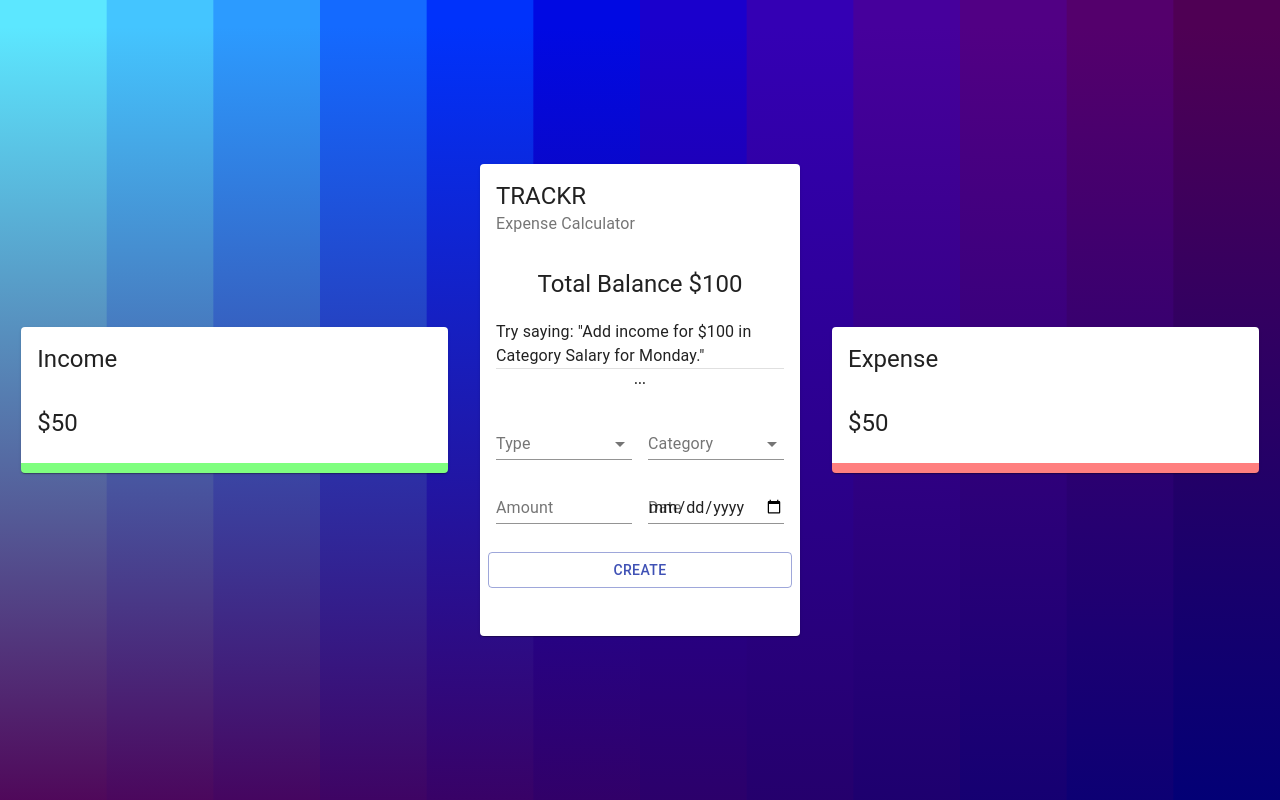
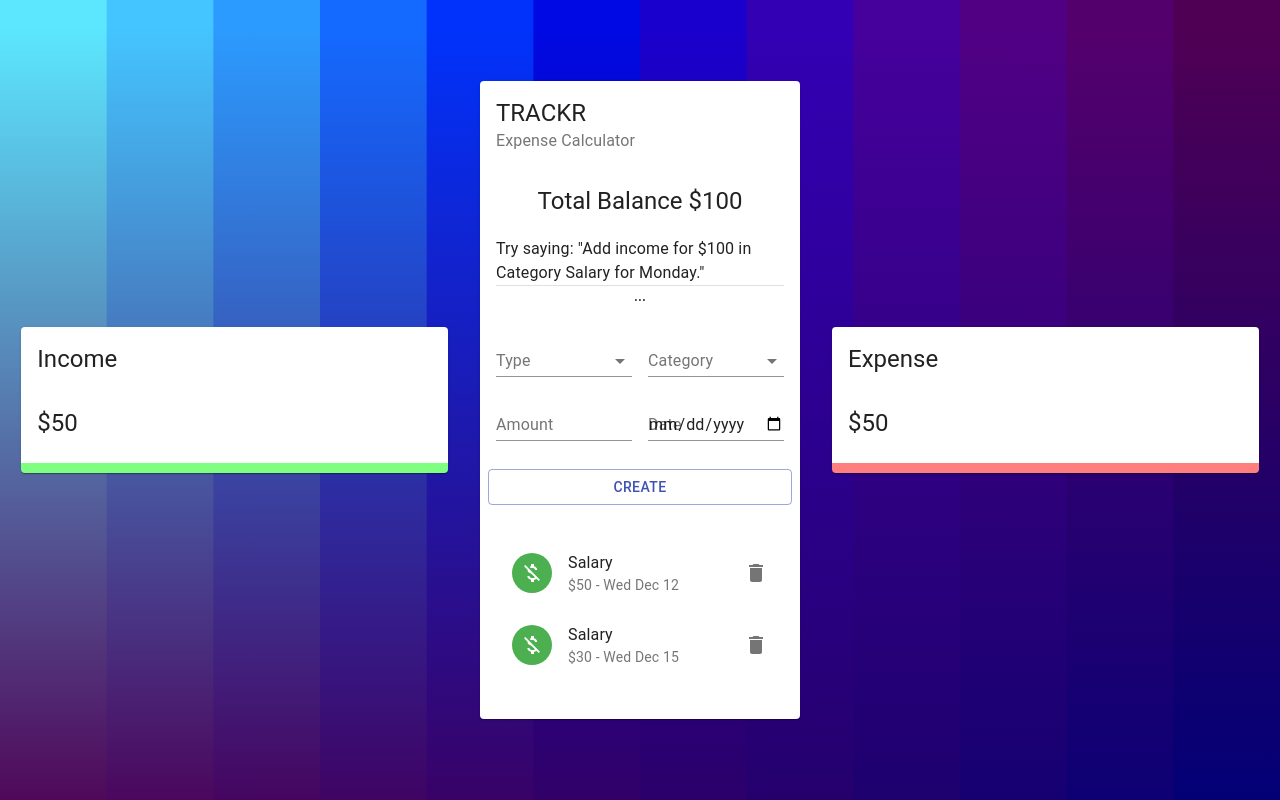
Before and after one commit to Roeck/Trackr, a React (Create React App) app: page / in a window 1280 px wide. Built offline with nearby package versions, Linux system fonts and the light colour scheme.

Commit message:
fixed List component

```diff
--- a/src/components/Main/List/List.jsx
+++ b/src/components/Main/List/List.jsx
@@ -1,4 +1,4 @@
-import React, { useContext } from 'react';
+import React from 'react';
 import {
   List as MUIList,
   ListItem,
@@ -11,12 +11,35 @@ import {
 } from '@material-ui/core';
 import { Delete, MoneyOff } from '@material-ui/icons';
 
-import { ExpenseTrackerContext } from '../../../context/context';
+// import { ExpenseTrackerContext } from '../../../context/context';
 import useStyles from './styles';
 
 const List = () => {
   const classes = useStyles();
-  const { transactions, deleteTransaction } = useContext(ExpenseTrackerContext);
+
+  const transactions = [
+    {
+      id: 1,
+      type: 'Income',
+      category: 'Salary',
+      amount: 50,
+      date: 'Wed Dec 12'
+    },
+    {
+      id: 2,
+      type: 'Income',
+      category: 'Salary',
+      amount: 30,
+      date: 'Wed Dec 15'
+    },
+    {
+      id: 3,
+      type: 'Income',
+      category: 'Salary',
+      amount: 20,
+      date: 'Wed Dec 18'
+    }
+  ];
 
   return (
     <MUIList dense={false} className={classes.list}>
@@ -45,11 +68,7 @@ const List = () => {
               secondary={`$${transaction.amount} - ${transaction.date}`}
             />
             <ListItemSecondaryAction>
-              <IconButton
-                edge='end'
-                aria-label='delete'
-                onClick={() => deleteTransaction(transaction.id)}
-              >
+              <IconButton edge='end' aria-label='delete' onClick=''>
                 <Delete />
               </IconButton>
             </ListItemSecondaryAction>
--- a/src/components/Main/List/styles.js
+++ b/src/components/Main/List/styles.js
@@ -0,0 +1,17 @@
+import { makeStyles } from '@material-ui/core/styles';
+import { red, green } from '@material-ui/core/colors';
+
+export default makeStyles((theme) => ({
+  avatarIncome: {
+    color: '#fff',
+    backgroundColor: green[500]
+  },
+  avatarExpense: {
+    color: theme.palette.getContrastText(red[500]),
+    backgroundColor: red[500]
+  },
+  list: {
+    maxHeight: '150px',
+    overflow: 'auto'
+  }
+}));
--- a/src/components/Main/Main.jsx
+++ b/src/components/Main/Main.jsx
@@ -9,6 +9,7 @@ import {
 } from '@material-ui/core';
 import useStyles from './styles';
 import Form from './Form/Form';
+import List from './List/List';
 
 const Main = () => {
   const classes = useStyles();
@@ -32,7 +33,7 @@ const Main = () => {
       <CardContent className={classes.cardContent}>
         <Grid container spacing={2}>
           <Grid item xs={12}>
-            {/* <List /> */}
+            <List />
           </Grid>
         </Grid>
       </CardContent>
```
Also changed, not shown: 1 other file (tests, documents, lock files or other folders).
